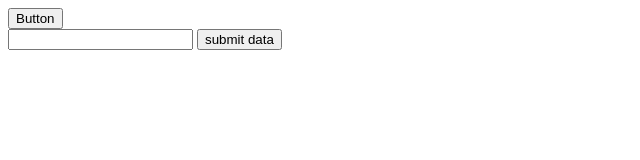
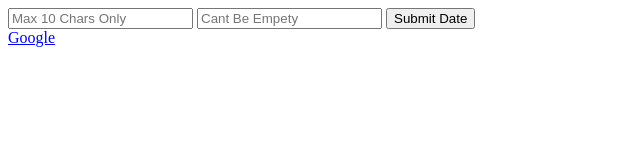
Before and after one commit to OldafTarotus/java-script-course, a plain HTML site: page index.html in a window 1280 px wide. Shown: the whole page, without its empty margins (0-640 px from the left). Drawn offline with Linux system fonts and the light colour scheme.

Commit message:
Dom (Events - validate - prevent default)

```diff
--- a/index.html
+++ b/index.html
@@ -46,11 +46,17 @@
       <!-- commet -->
       <!-- Hello
     </div> -->
-    <button id="btm">Button</button>
+    <!-- <button id="btm">Button</button>
     <form action="">
       <input type="text">
       <input type="submit" value="submit data">
+    </form> -->
+    <form action="">
+      <input type="text" name="username" placeholder="Max 10 Chars Only" />
+      <input type="text" name="age" placeholder="Cant Be Empety" />
+      <input type="submit" name="" value="Submit Date" />
     </form>
+    <a href="https://google.com">Google</a>
     <script src="js/main.js"></script>
   </body>
 </html>
```
Also changed, not shown: js/main.js (+34 -0 lines).
